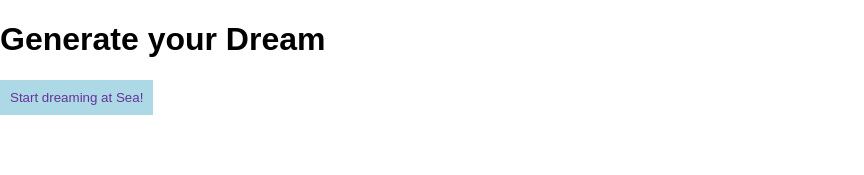
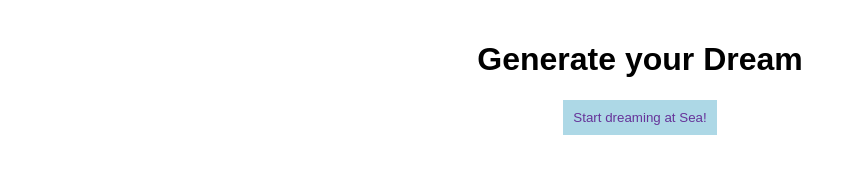
Before and after one commit to bhague1281test/nautical-seadream, a plain HTML site: page index.html in a window 1280 px wide. Shown: the whole page, without its empty margins (0-864 px from the left). Drawn offline with Linux system fonts and the light colour scheme.

Commit message:
centered everything

```diff
--- a/css/style.css
+++ b/css/style.css
@@ -5,8 +5,19 @@ body {
 }
 
 .btn {
+  display: block;
   padding: 10px;
   border: 0;
+  margin: 0 auto;
   color: rebeccapurple;
   background-color: lightblue;
 }
+
+.text-center {
+  text-align: center;
+}
+
+.container {
+  padding: 20px;
+  margin: 0 auto;
+}
--- a/index.html
+++ b/index.html
@@ -6,9 +6,11 @@
   <link rel="stylesheet" type="text/css" href="css/style.css">
 </head>
 <body>
-  <h1>Generate your Dream</h1>
-  <button id="generate" class="btn">Start dreaming at Sea!</button>
-  <div id="dream"></div>
+  <div class="container">
+    <h1 class="text-center">Generate your Dream</h1>
+    <button id="generate" class="btn">Start dreaming at Sea!</button>
+    <div><p id="dream" class="text-center"></p></div>
+  </div>
 
   <script type="text/javascript" src="js/script.js"></script>
 </body>
```
